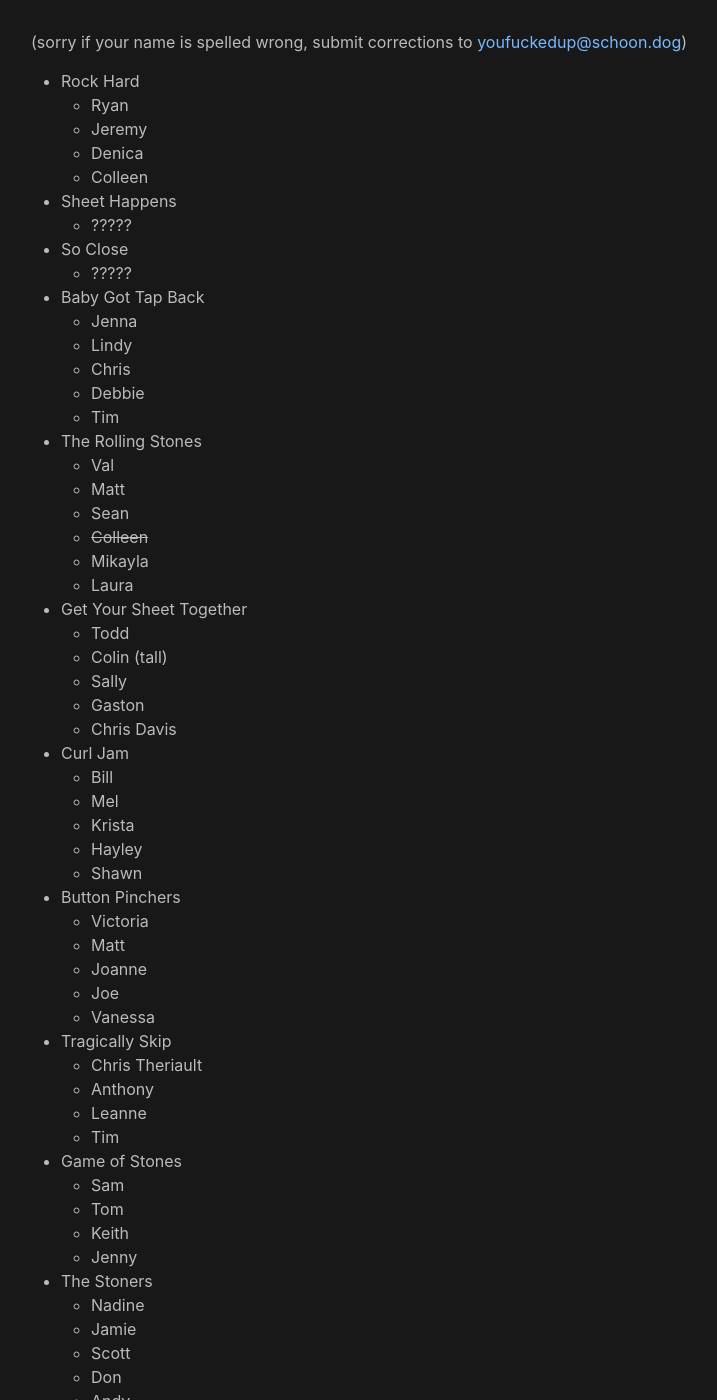
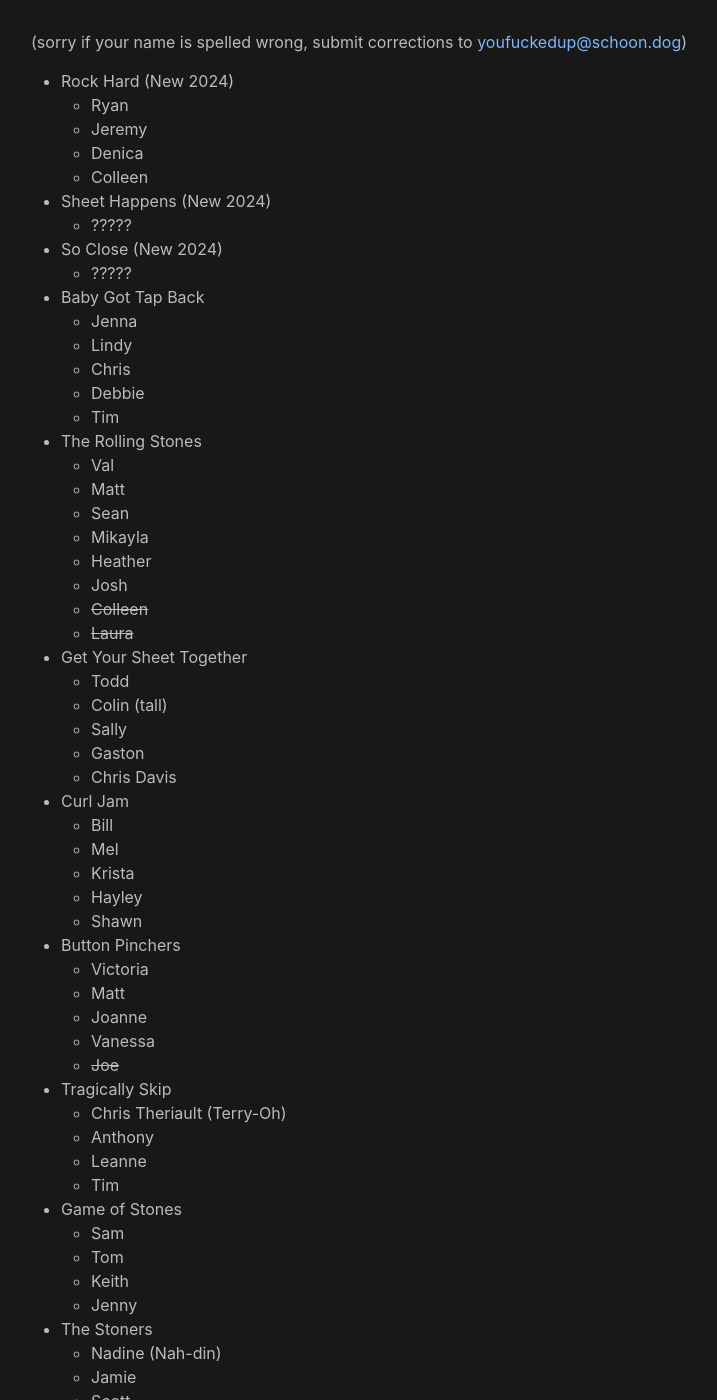
Before and after one commit to colindouglas/schoon.dog, a Jekyll site: the page built from who.md, in a window 1280 px wide and 1400 px high. Shown: the whole window, without its empty margins (239-956 px from the left). Built offline with Jekyll 4.4.1, drawn with Linux system fonts in a browser that asks for light colours.

Commit message:
team cleanup

```diff
--- a/who.md
+++ b/who.md
@@ -6,16 +6,16 @@ title: What is that guy's name
 
 (sorry if your name is spelled wrong, submit corrections to [youfuckedup@schoon.dog](mailto:youfuckedup@schoon.dog))
 
-* Rock Hard
+* Rock Hard (New 2024)
     * Ryan
     * Jeremy
     * Denica
     * Colleen
 
-* Sheet Happens
+* Sheet Happens (New 2024)
     * ?????
 
-* So Close
+* So Close (New 2024)
     * ?????
 
 * Baby Got Tap Back
@@ -29,9 +29,11 @@ title: What is that guy's name
     * Val
     * Matt
     * Sean
+    * Mikayla
+    * Heather
+    * Josh
     * ~~Colleen~~
-    * Mikayla
-    * Laura
+    * ~~Laura~~
 
 * Get Your Sheet Together
     * Todd
@@ -51,11 +53,11 @@ title: What is that guy's name
     * Victoria
     * Matt
     * Joanne
-    * Joe
     * Vanessa
+    * ~~Joe~~
 
 * Tragically Skip
-    * Chris Theriault
+    * Chris Theriault (Terry-Oh)
     * Anthony
     * Leanne
     * Tim
@@ -67,7 +69,7 @@ title: What is that guy's name
     * Jenny
 
 * The Stoners
-    * Nadine
+    * Nadine (Nah-din)
     * Jamie
     * Scott
     * Don
@@ -81,21 +83,21 @@ title: What is that guy's name
     * Steve?
 
 * ~~We’re Here For the Beer~~
-    * Heather
-    * Josh
-    * Emily
-    * Johnny
-    * Eileen
+    * ~~Heather~~
+    * ~~Josh~~
+    * ~~Emily~~
+    * ~~Johnny~~
+    * ~~Eileen~~
 
 * ~~Brooms of Anarchy~~
-    * Tanya
-    * Glenn
-    * Darryl
-    * Colleen
-    * Taralee
+    * ~~Tanya~~
+    * ~~Glenn~~
+    * ~~Darryl~~
+    * ~~Colleen~~
+    * ~~Taralee~~
 
-* Can’t Hack It
-    * Kevin
-    * David
-    * Andrew
-    * Jacob
+* ~~Can’t Hack It~~
+    * ~~Kevin~~
+    * ~~David~~
+    * ~~Andrew~~
+    * ~~Jacob~~
```
Also changed, not shown: whodat.md (+25 -23 lines).
